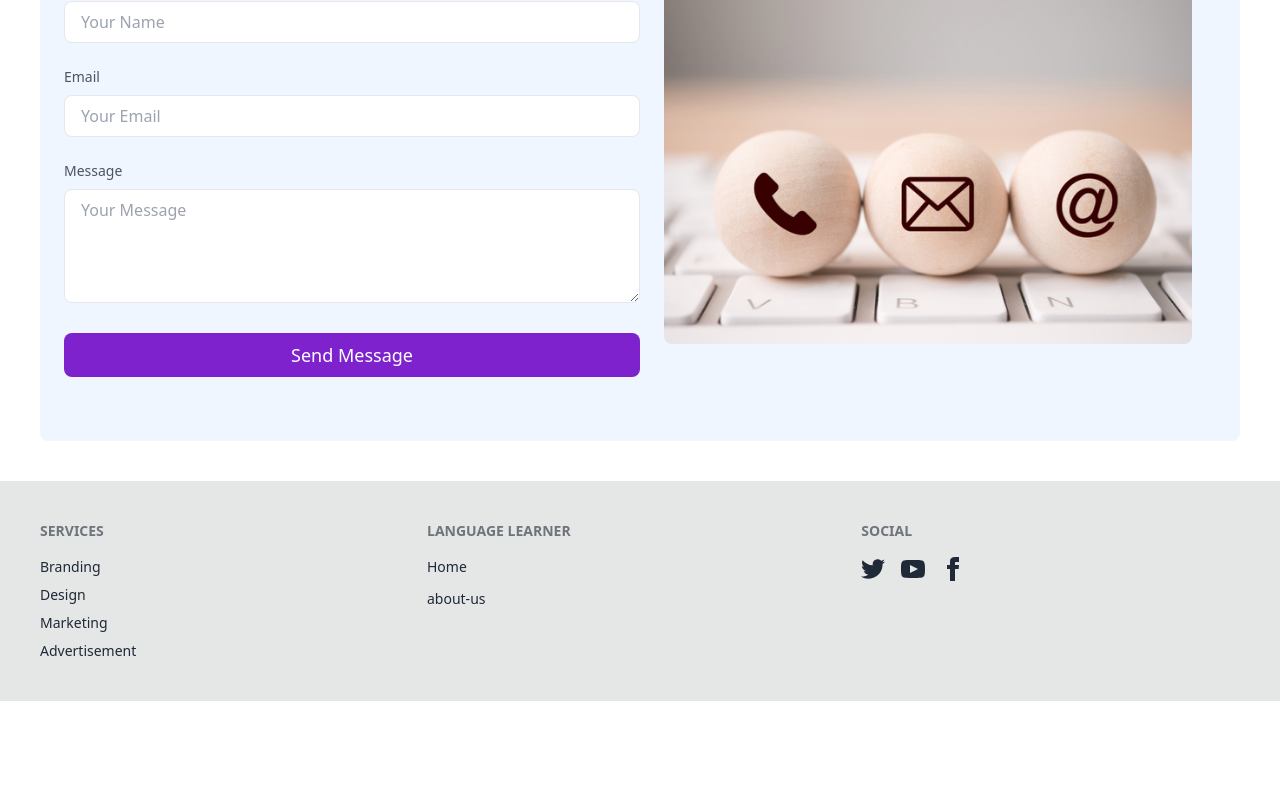
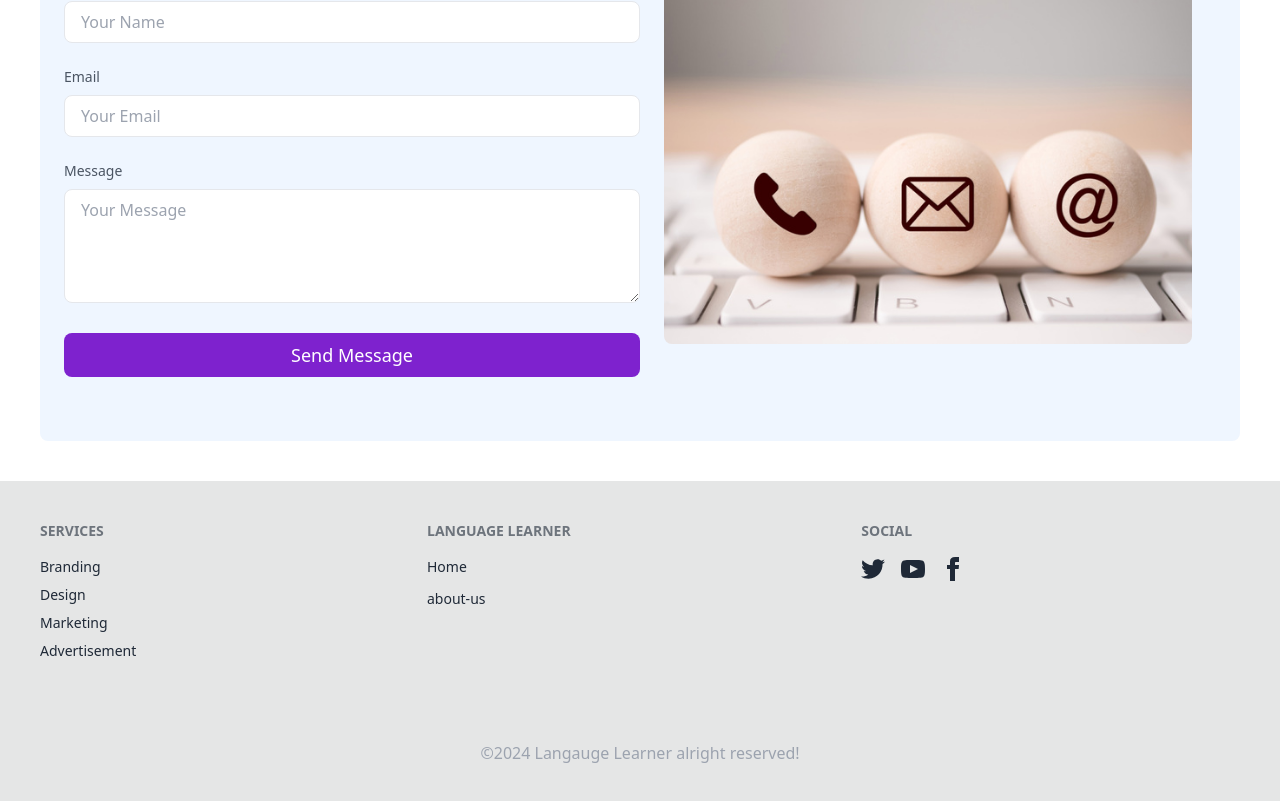
Before and after one commit to mdtowhidulislam12/Jappan-vucabulary-lerning, a React (Vite) app: page / in a window 1280 px wide. Shown: the part 2903-3704 px from the top of the page. Before the commit the page ends 3604 px from the top, so only its background shows below. Built offline with nearby package versions, Linux system fonts and the light colour scheme; no server answers.

Commit message:
copy right added

```diff
--- a/src/Footer/Footer.jsx
+++ b/src/Footer/Footer.jsx
@@ -6,6 +6,7 @@ const Footer = () => {
 
     const { user, setUser } = useContext(AuthContext)
     return (
+        <>
         <footer className="p-10 footer bg-base-300 text-base-content">
             <nav>
                 <h6 className="footer-title">Services</h6>
@@ -72,7 +73,10 @@ const Footer = () => {
                     </a>
                 </div>
             </nav>
+
         </footer>
+        <div className='flex justify-center px-4 py-10 text-gray-400 bg-base-300'><p >&copy;2024 Langauge Learner alright reserved!</p></div>
+        </>
     );
 };
 
```
